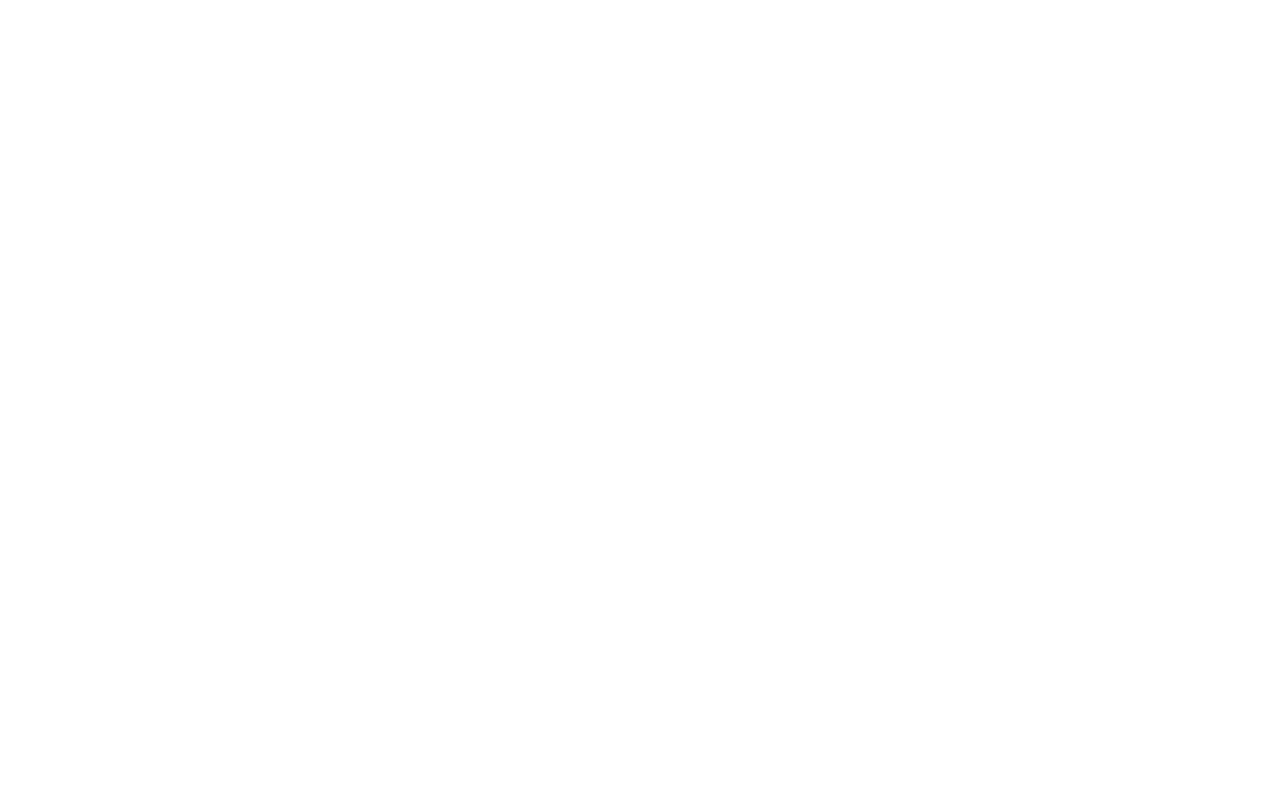
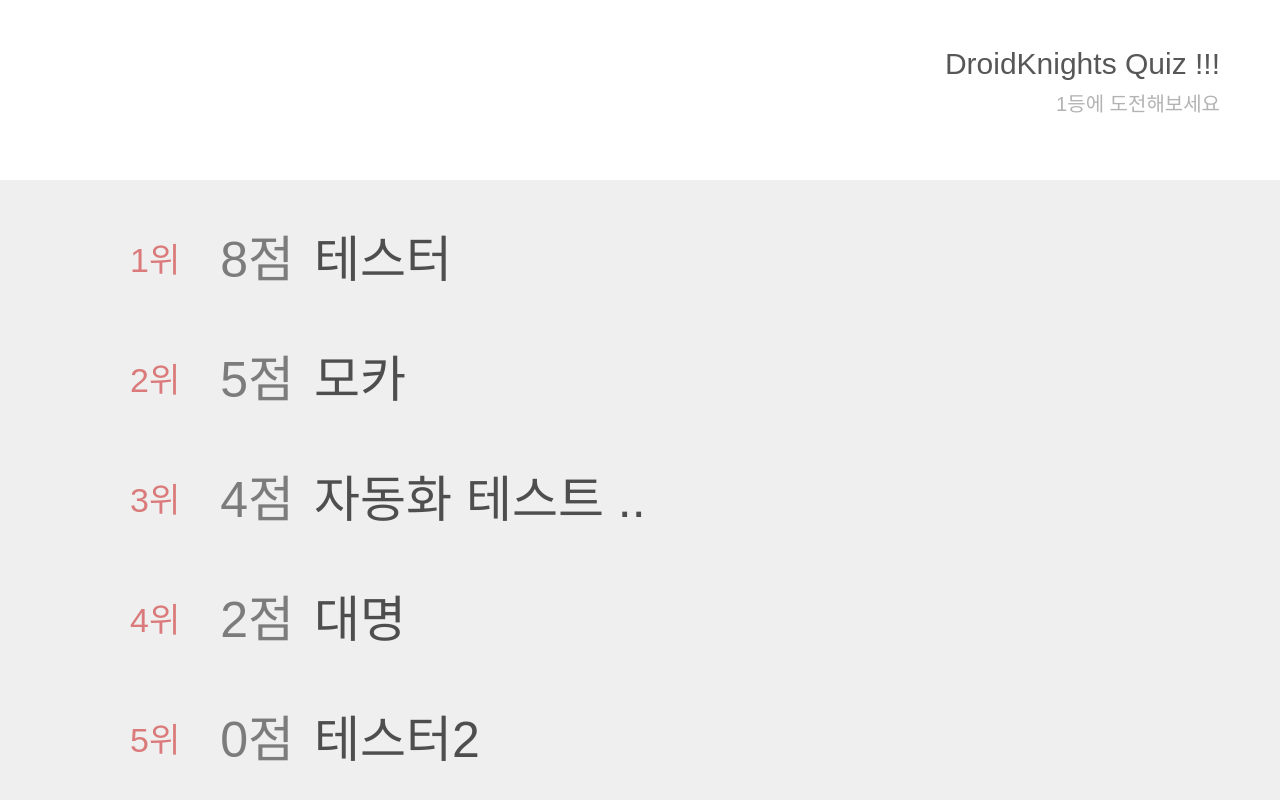
Before and after one commit to steadymoka/nomad-play-list, a Nuxt app: page /quizzz in a window 1280 px wide. Before the commit this address had no page. Built offline with nearby package versions, Linux system fonts and the light colour scheme; a web font is replaced by a local one.

Commit message:
드나 실시간 랭킹

```diff
--- /dev/null
+++ b/assets/json/rank.json
@@ -0,0 +1,27 @@
+[
+  {
+    "time": "2019. 4. 4 오전 1:50:30",
+    "name": "테스터",
+    "score": 8
+  },
+  {
+    "time": "2019. 4. 4 오전 1:35:07",
+    "name": "모카",
+    "score": 5
+  },
+  {
+    "time": "2019. 4. 4 오후 2:33:20",
+    "name": "자동화 테스트 ..",
+    "score": 4
+  },
+  {
+    "time": "2019. 4. 4 오전 1:48:26",
+    "name": "대명",
+    "score": 2
+  },
+  {
+    "time": "2019. 4. 4 오전 1:55:02",
+    "name": "테스터2",
+    "score": 0
+  }
+]
--- a/assets/scss/_mixins.scss
+++ b/assets/scss/_mixins.scss
@@ -28,7 +28,6 @@
   }
 }
 
-
 @mixin media-resolution($resolution) {
   @if $resolution == 1 {
     @content;
--- a/assets/scss/home.scss
+++ b/assets/scss/home.scss
@@ -173,4 +173,63 @@
 
     }
   }
+
+  //
+
+  .quiz-item {
+    width: 100vw;
+    height: 80px;
+    padding-top: 40px;
+    margin-left: 100px;
+    display: flex;
+
+    @include media-sm() {
+      height: 360px;
+      padding-top: 30px;
+      margin-left: 0px;
+      flex-direction: column;
+      -ms-flex-item-align: center;
+    }
+
+    .info {
+      display: flex;
+      flex-direction: row;
+      align-items: center;
+      padding-left: 30px;
+
+      @include media-sm() {
+        text-align: center;
+        padding-left: 0px;
+      }
+
+      .rank {
+        font-size: 34px;
+        padding-right: 40px;
+        color: #DA7A7A;
+      }
+
+      .name {
+        width: 560px;
+        font-size: 50px;
+        padding-left: 20px;
+        color: #4E4E4E;
+
+        .instalink {
+          cursor: pointer;
+        }
+      }
+
+      .score {
+        font-size: 50px;
+        color: #7C7C7C;
+      }
+
+      .temp {
+        flex-grow: 1;
+        color: #00000000;
+      }
+
+    }
+  }
+
 }
--- /dev/null
+++ b/credentials.json
@@ -0,0 +1 @@
+{"installed":{"client_id":"1077530279776-bt4g6ngd4t1fafjre7a53eviv7dr303i.apps.googleusercontent.com","project_id":"quickstart-1554313957331","auth_uri":"https://accounts.google.com/o/oauth2/auth","token_uri":"https://oauth2.googleapis.com/token","auth_provider_x509_cert_url":"https://www.googleapis.com/oauth2/v1/certs","client_secret":"fzufzWLICxBeSdzS6FfGyVKi","redirect_uris":["urn:ietf:wg:oauth:2.0:oob","http://localhost"]}}
--- a/package.json
+++ b/package.json
@@ -11,12 +11,18 @@
   },
   "dependencies": {
     "@nuxtjs/axios": "^5.3.1",
+    "child_process": "^1.0.2",
     "dotenv": "^6.1.0",
+    "fs": "0.0.1-security",
+    "googleapis": "^27.0.0",
     "jsdom": "^11.11.0",
     "moment": "^2.22.2",
     "moment-timezone": "^0.5.17",
+    "net": "^1.0.2",
     "normalize.css": "^8.0.0",
     "nuxt": "^1.0.0",
+    "readline": "^1.3.0",
+    "tls": "0.0.1",
     "tween.js": "^16.6.0"
   },
   "devDependencies": {
--- /dev/null
+++ b/pages/quizzz.vue
@@ -0,0 +1,59 @@
+<template>
+  <div class="app">
+    <div class="section section-header quiz-header">
+      <div class="container">
+        <div class="title">
+          DroidKnights Quiz !!!
+        </div>
+        <div class="title-sub">
+          1등에 도전해보세요
+        </div>
+      </div>
+    </div>
+
+    <div class="section-container">
+
+      <div v-for="(user, index) in ranks" :key="index" class="quiz-item">
+
+        <div class="info">
+          <div class="rank">{{ index + 1 }}위</div>
+          <div class="score">
+            {{ user.score }}점
+          </div>
+          <div class="name">
+            <span class="instalink">{{ user.name }}</span>
+          </div>
+        </div>
+      </div>
+    </div>
+  </div>
+
+</template>
+<script>
+  import * as moment from "moment"
+  import "moment-timezone"
+
+  let ranks = require("~/assets/json/rank.json")
+
+  export default {
+    async asyncData({
+      app: {
+        $axios
+      }
+    }) {
+      setInterval(function () {
+        ranks = require("~/assets/json/rank.json")
+      }.bind(this), 2000)
+      return {
+      }
+    },
+    data() {
+      return {
+        ranks: ranks.filter(item => item.name != "")
+      }
+    },
+    mounted() {},
+    methods: {
+    },
+  }
+</script>
--- /dev/null
+++ b/token.json
@@ -0,0 +1 @@
+{"access_token":"ya29.GlvhBtgcBBFPvhzomAqTtdxtT59P46F6oDqHuJ7V31OTsu7qsiEqaG0zdBPLGwJiGRMtGX4BPfxLtVsrfPUKzgqSjxayRBGvA4EiX4WhRCI-UoAguwMqC6twjzsh","refresh_token":"1/gmP8mnZmTMOSS5QP3BBjp3vBOL8PDKE5IClyvGPPqEM","scope":"https://www.googleapis.com/auth/spreadsheets.readonly","token_type":"Bearer","expiry_date":1554355668030}
```
Also changed, not shown: google_crawler.js (added, +109 -0 lines), 1 other file (tests, documents, lock files or other folders).
